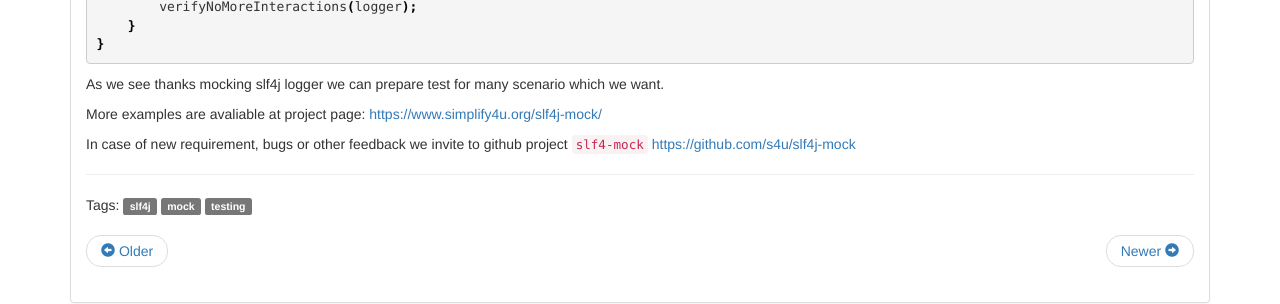
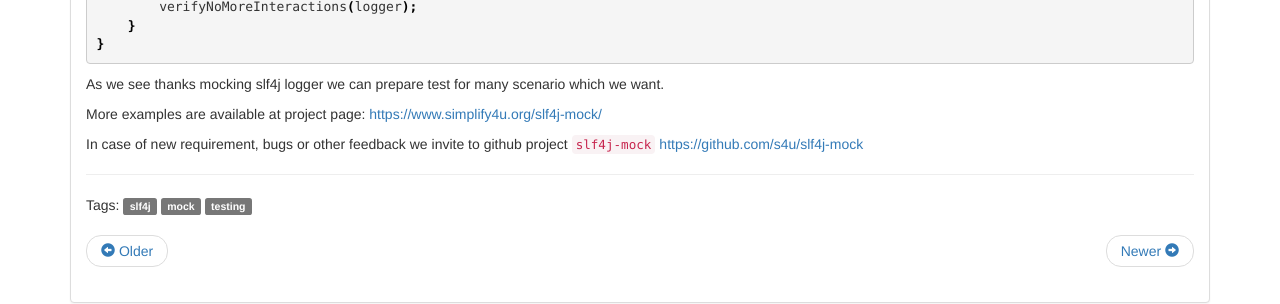
Before and after one commit to s4u/s4u.github.io, a Jekyll site: the page built from _posts/2020-05-15-slf4j-mock.md, in a window 1280 px wide and 900 px high, scrolled down 2092 px. Shown: the part 497-801 px from the top of the window. Built offline with Jekyll 4.4.1, drawn with Linux system fonts in a browser that asks for light colours; nearby versions of some CDN libraries; comment, search, counter and statistics services are not loaded.

Commit message:
Fix typo

```diff
--- a/_posts/2020-05-15-slf4j-mock.md
+++ b/_posts/2020-05-15-slf4j-mock.md
@@ -150,7 +150,7 @@ public class ExampleTest {
 
 As we see thanks mocking slf4j logger we can prepare test for many scenario which we want.
 
-More examples are avaliable at project page: <https://www.simplify4u.org/slf4j-mock/>
+More examples are available at project page: <https://www.simplify4u.org/slf4j-mock/>
 
 In case of new requirement, bugs or other feedback we invite to github project
-`slf4-mock` <https://github.com/s4u/slf4j-mock>
+`slf4j-mock` <https://github.com/s4u/slf4j-mock>
```
